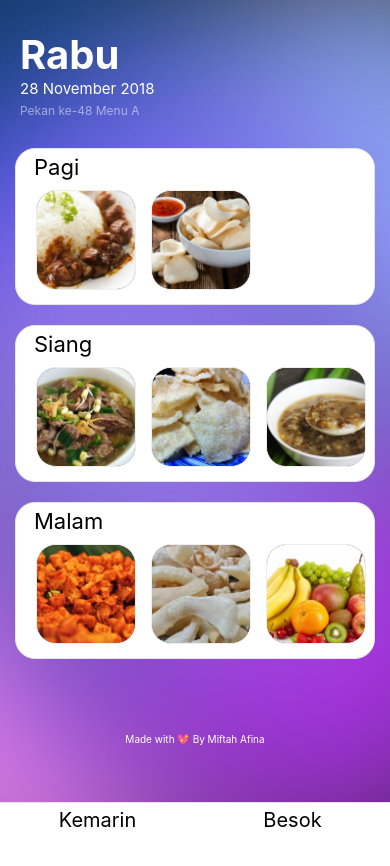
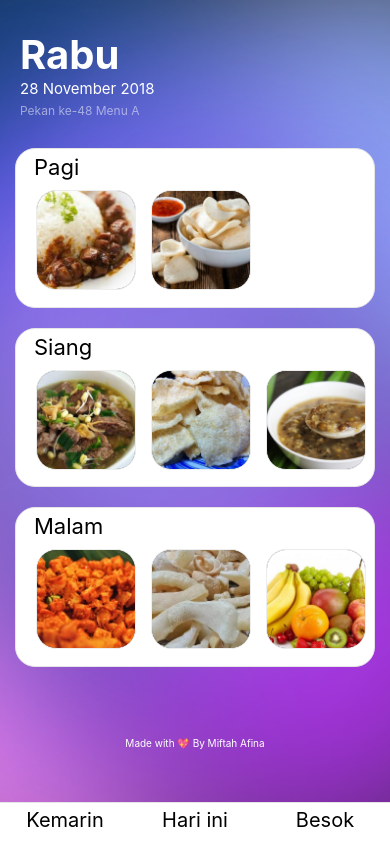
Before and after one commit to miftahafina/makan-apa, a React Native app: screen / in a window 390 px wide. Shown: the top 866 px of the page. Built offline with nearby package versions, Linux system fonts and the light colour scheme.

Commit message:
Title bar fixed position

```diff
--- a/App.js
+++ b/App.js
@@ -3,15 +3,11 @@ import { StyleSheet, Text, View, AppRegistry, ScrollView, ImageBackground } from
 import schedule from './databases/schedule.js';
 import SideDishScroller from './components/SideDishScroller';
 import Today from './components/Today';
-import TypeNav from './components/TypeNav';
+import DateNav from './components/DateNav';
 import CreditFooter from './components/CreditFooter';
 import Moment from 'moment';
 
 export default class App extends React.Component {
-  state = {
-    moment: Moment()
-  }
-
   state = {
     dayId  : ['Ahad', 'Senin', 'Selasa', 'Rabu', 'Kamis', 'Jum\'at', 'Sabtu'],
     monthId: ['Januari', 'Februari', 'Maret', 'April', 'Mei', 'Juni', 'Juli', 'Agustus', 'September', 'Oktober', 'November', 'Desember'],
@@ -52,10 +48,10 @@ export default class App extends React.Component {
     return (
       <View style={container}>
         <ImageBackground source={require('./assets/img/bg.png')} style={{width: '100%', height: '100%'}}>
-          <ScrollView style={verticalScroll} showsVerticalScrollIndicator={false}>
             <Today day={dayId[moment.day()]}
             date={moment.date() + ' ' + monthId[moment.month()] + ' ' + moment.year()}
             week={moment.week()} typeId={typeId}/>
+          <ScrollView style={verticalScroll} showsVerticalScrollIndicator={false}>
 
             <SideDishScroller meal='breakfast' mealId='Pagi' day={moment.day()} type={type}/>
             <SideDishScroller meal='lunch' mealId='Siang' day={moment.day()} type={type}/>
@@ -63,7 +59,7 @@ export default class App extends React.Component {
 
             <CreditFooter />
           </ScrollView>
-          <TypeNav />
+          <DateNav />
         </ImageBackground>
       </View>
     );
@@ -80,7 +76,8 @@ const styles = StyleSheet.create({
   },
 
   verticalScroll: {
-    marginBottom: 27
+    paddingTop  : 15,
+    marginBottom: 42
   }
 });
 
--- a/components/CreditFooter.js
+++ b/components/CreditFooter.js
@@ -24,7 +24,7 @@ const styles = StyleSheet.create({
   text: {
     color        : 'gray',
     fontSize     : 10,
-    paddingBottom: 20,
+    paddingBottom: 30,
     color        : '#fff'
   }
 
--- a/components/TypeNav.js
+++ b/components/DateNav.js
@@ -2,13 +2,14 @@ import React from 'react';
 import { StyleSheet, Text, View, TouchableOpacity } from 'react-native';
 import TypeButton from './TypeButton';
 
-export default class TypeNav extends React.Component {
+export default class DateNav extends React.Component {
   render() {
     const {button, container, text} = styles;
 
     return (
       <View style={container}>
         <TypeButton type='Kemarin'/>
+        <TypeButton type='Hari ini'/>
         <TypeButton type='Besok'/>
       </View>
     )
--- a/components/Today.js
+++ b/components/Today.js
@@ -25,8 +25,9 @@ export default class Today extends React.Component {
 
 const styles = StyleSheet.create({
   container: {
-    marginTop : 30,
-    marginLeft: 20
+    marginTop   : 30,
+    marginLeft  : 20,
+    marginBottom: 15
   },
 
   day: {
@@ -43,7 +44,6 @@ const styles = StyleSheet.create({
 
   week: {
     fontSize    : 12,
-    marginBottom: 30,
     color       : '#fff',
     opacity: 0.5
   }
```
